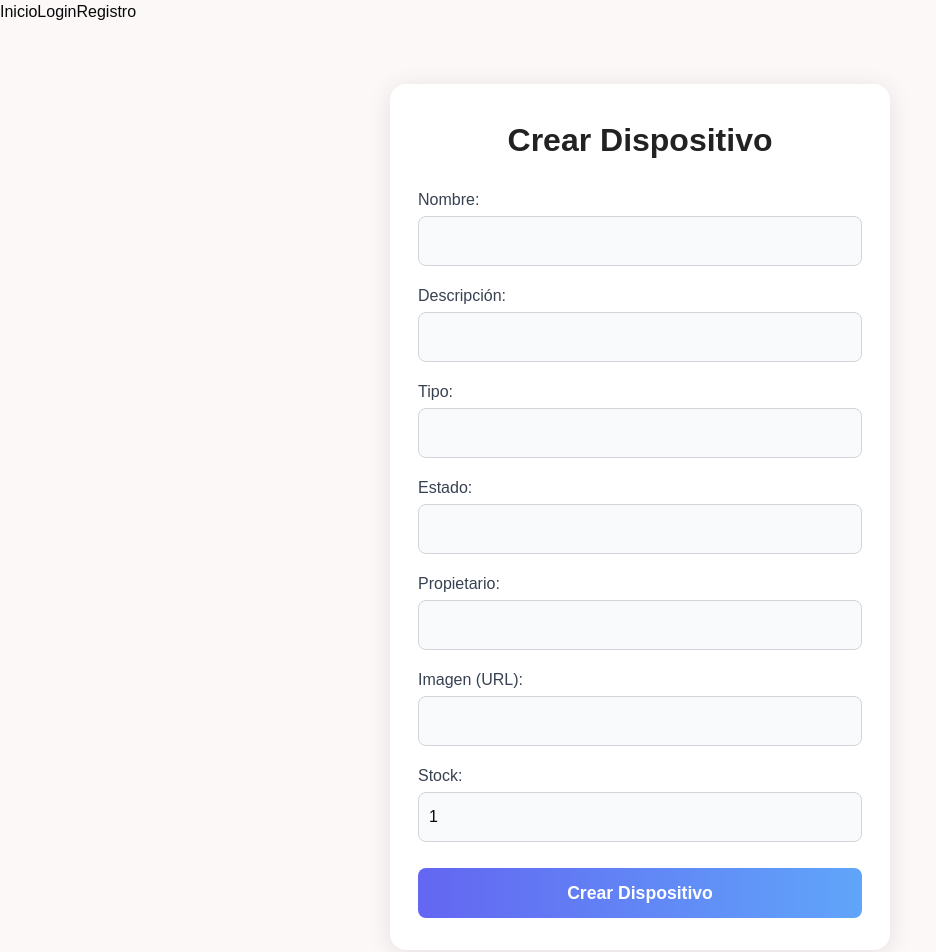
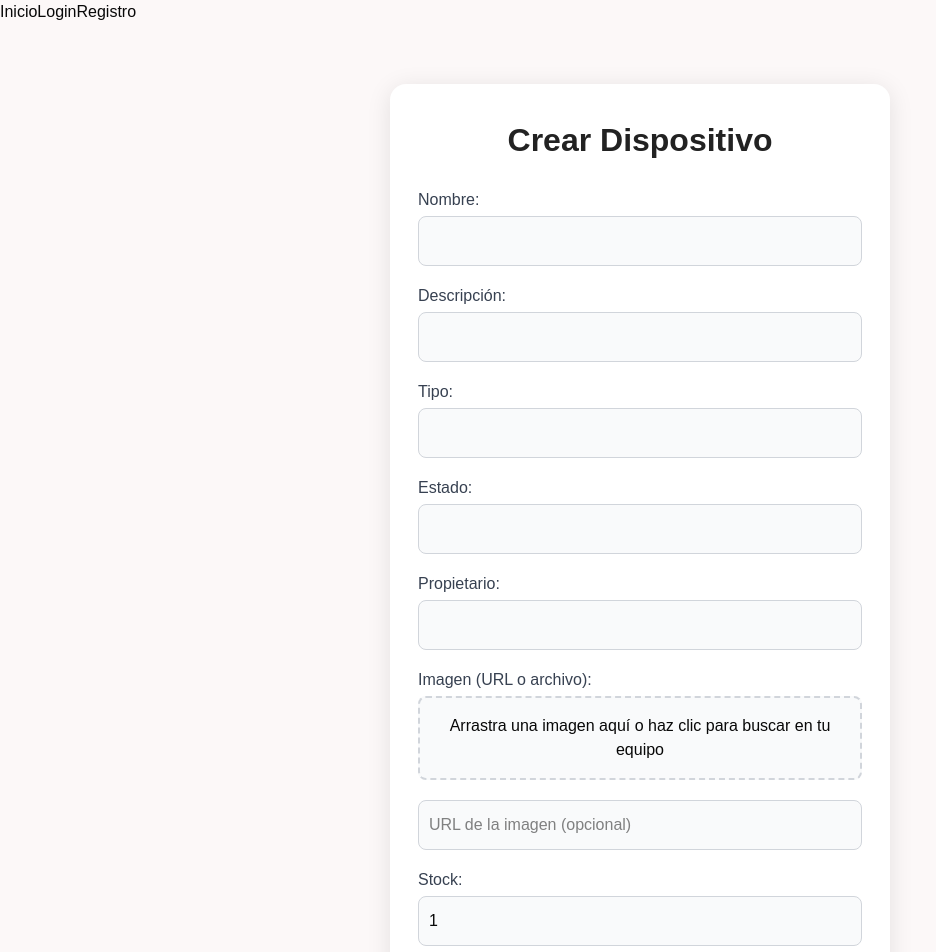
Before and after one commit to ICESI-CI3/frontend-renta_equipos_jsl_saa, a Next.js app: page /registerDevice in a window 1280 px wide. Shown: the top 952 px of the page, without its empty margins (0-936 px from the left). Built offline with nearby package versions, Linux system fonts and the light colour scheme; no server answers.

Commit message:
SAA/feat: add search module in device list

```diff
--- a/src/app/listDevice/page.tsx
+++ b/src/app/listDevice/page.tsx
@@ -2,12 +2,18 @@
 "use client";
 
 import React, { useEffect, useState } from 'react';
-import { getAllDevices } from '../../services/deviceService'; // Asegúrate de que la ruta sea correcta
+import { getAllDevices, getDeviceByName } from '../../services/deviceService'; // Asegúrate de que la ruta sea correcta
 import styles from './listDevice.module.css';
 
 interface Device {
   id: string;
   name: string;
+  description?: string;
+  type?: string;
+  status?: string;
+  owner?: string;
+  image?: string;
+
   // Agrega más campos según tu modelo de dispositivo
 }
 
@@ -15,9 +21,12 @@ const TestPage = () => {
   const [devices, setDevices] = useState<Device[]>([]);
   const [loading, setLoading] = useState(true);
   const [error, setError] = useState<string | null>(null);
+  const [search, setSearch] = useState('');
+  const [searching, setSearching] = useState(false);
 
   useEffect(() => {
     const fetchDevices = async () => {
+      setLoading(true);
       try {
         const devicesData = await getAllDevices();
         setDevices(devicesData);
@@ -30,16 +39,61 @@ const TestPage = () => {
     fetchDevices();
   }, []);
 
+  const handleSearch = async (e: React.FormEvent) => {
+    e.preventDefault();
+    setSearching(true);
+    setError(null);
+    try {
+      if (search.trim() === '') {
+        const devicesData = await getAllDevices();
+        setDevices(devicesData);
+      } else {
+        const result = await getDeviceByName(search.trim());
+        setDevices(Array.isArray(result) ? result : [result]);
+      }
+    } catch (err: any) {
+      setError('No se encontraron dispositivos con ese nombre');
+      setDevices([]);
+    } finally {
+      setSearching(false);
+    }
+  };
+
   if (loading) return <div>Cargando dispositivos...</div>;
   if (error) return <div>{error}</div>;
 
   return (
     <div className={styles.listContainer}>
+      <form onSubmit={handleSearch} style={{ marginBottom: 24, display: 'flex', gap: 12, alignItems: 'center', justifyContent: 'center' }}>
+        <input
+          className={styles.deviceSearchInput}
+          type="text"
+          placeholder="Buscar dispositivo por nombre..."
+          value={search}
+          onChange={e => setSearch(e.target.value)}
+        />
+        <button className={styles.deviceSearchButton} type="submit" disabled={searching}>
+          {searching ? 'Buscando...' : 'Buscar'}
+        </button>
+      </form>
       <h1 className={styles.listTitle}>Lista de Dispositivos</h1>
       <ul className={styles.deviceList}>
         {devices.map((device) => (
           <li className={styles.deviceItem} key={device.id}>
-            {device.name}
+            <div style={{display: 'flex', alignItems: 'center', gap: 16}}>
+              {device.image && (
+                <img src={device.image} alt={device.name} style={{width: 64, height: 64, objectFit: 'cover', borderRadius: 8, background: '#e5e7eb'}} />
+              )}
+              <div>
+                <h2 style={{margin: 0, fontSize: '1.2rem', fontWeight: 600}}>{device.name}</h2>
+                {device.description && <p style={{margin: '4px 0 0 0', color: '#6b7280'}}>{device.description}</p>}
+                <div style={{fontSize: '0.97rem', color: '#4b5563', marginTop: 4}}>
+                  {device.type && <span><b>Tipo:</b> {device.type} &nbsp;|&nbsp; </span>}
+                  {device.status && <span><b>Estado:</b> {device.status} &nbsp;|&nbsp; </span>}
+                  {device.owner && <span><b>Propietario:</b> {device.owner}</span>}
+                </div>
+              </div>
+            </div>
           </li>
         ))}
       </ul>
--- a/src/app/registerDevice/page.tsx
+++ b/src/app/registerDevice/page.tsx
@@ -1,6 +1,6 @@
 "use client";
 
-import React, { useState } from 'react';
+import React, { useState, useRef } from 'react';
 import { createDevice } from '../../services/deviceService';
 import styles from './registerDevice.module.css';
 
@@ -18,6 +18,8 @@ const CreateDevicePage = () => {
   const [stock, setStock] = useState(1);
   const [message, setMessage] = useState('');
   const [loading, setLoading] = useState(false);
+  const fileInputRef = useRef<HTMLInputElement>(null);
+  const [dragActive, setDragActive] = useState(false);
 
   const handleChange = (e: React.ChangeEvent<HTMLInputElement>) => {
     setForm({ ...form, [e.target.name]: e.target.value });
@@ -37,6 +39,41 @@ const CreateDevicePage = () => {
     } finally {
       setLoading(false);
     }
+  };
+
+  const handleImageDrop = (e: React.DragEvent<HTMLDivElement>) => {
+    e.preventDefault();
+    e.stopPropagation();
+    setDragActive(false);
+    const file = e.dataTransfer.files[0];
+    if (file) {
+      const url = URL.createObjectURL(file);
+      setForm({ ...form, image: url });
+    }
+  };
+
+  const handleDragOver = (e: React.DragEvent<HTMLDivElement>) => {
+    e.preventDefault();
+    e.stopPropagation();
+    setDragActive(true);
+  };
+
+  const handleDragLeave = (e: React.DragEvent<HTMLDivElement>) => {
+    e.preventDefault();
+    e.stopPropagation();
+    setDragActive(false);
+  };
+
+  const handleImageSelect = (e: React.ChangeEvent<HTMLInputElement>) => {
+    const file = e.target.files?.[0];
+    if (file) {
+      const url = URL.createObjectURL(file);
+      setForm({ ...form, image: url });
+    }
+  };
+
+  const handleBrowseClick = () => {
+    fileInputRef.current?.click();
   };
 
   return (
@@ -64,8 +101,45 @@ const CreateDevicePage = () => {
           <input type="text" name="owner" value={form.owner} onChange={handleChange} required className={styles.registerDeviceInput} />
         </div>
         <div>
-          <label className={styles.registerDeviceLabel}>Imagen (URL):</label>
-          <input type="text" name="image" value={form.image} onChange={handleChange} required className={styles.registerDeviceInput} />
+          <label className={styles.registerDeviceLabel}>Imagen (URL o archivo):</label>
+          <div
+            style={{
+              border: dragActive ? '2px solid #6366f1' : '2px dashed #d1d5db',
+              borderRadius: 8,
+              padding: 16,
+              textAlign: 'center',
+              background: dragActive ? '#e0e7ff' : '#f9fafb',
+              marginBottom: 12,
+              cursor: 'pointer',
+              transition: 'background 0.2s, border 0.2s',
+            }}
+            onDrop={handleImageDrop}
+            onDragOver={handleDragOver}
+            onDragLeave={handleDragLeave}
+            onClick={handleBrowseClick}
+          >
+            {form.image ? (
+              <img src={form.image} alt="Imagen del dispositivo" style={{ maxWidth: 120, maxHeight: 120, margin: '0 auto', borderRadius: 8, display: 'block' }} />
+            ) : (
+              <span>Arrastra una imagen aquí o haz clic para buscar en tu equipo</span>
+            )}
+            <input
+              ref={fileInputRef}
+              type="file"
+              accept="image/*"
+              style={{ display: 'none' }}
+              onChange={handleImageSelect}
+            />
+          </div>
+          <input
+            type="text"
+            name="image"
+            value={form.image}
+            onChange={handleChange}
+            placeholder="URL de la imagen (opcional)"
+            className={styles.registerDeviceInput}
+            style={{ marginTop: 8 }}
+          />
         </div>
         <div>
           <label className={styles.registerDeviceLabel}>Stock:</label>
--- a/src/services/deviceService.ts
+++ b/src/services/deviceService.ts
@@ -18,4 +18,9 @@ export const createDevice = async (stock: number, data: any) => {
   return response.data;
 };
 
+export const getDeviceByName = async (name: string) => {
+  const response = await api.get(`/api/v1/devices/by-name/${name}`);
+  return response.data;
+};
+
 export default api;
```
Also changed, not shown: src/app/listDevice/listDevice.module.css (+27 -0 lines).
